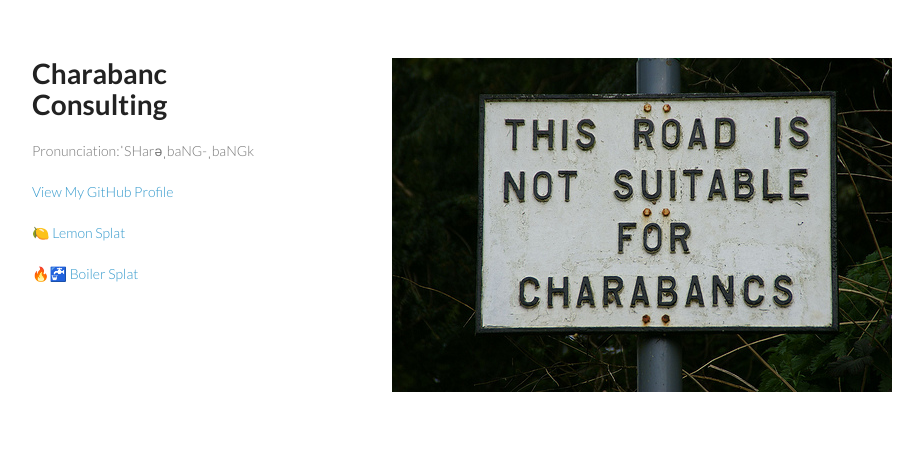
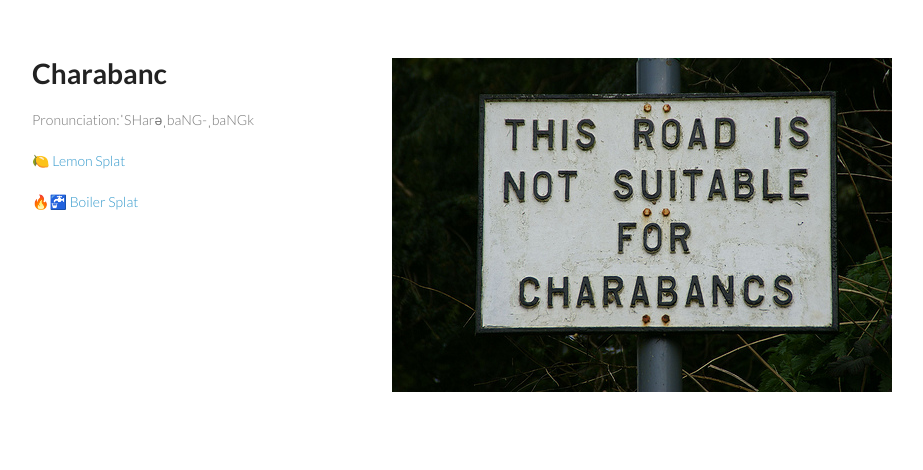
Before and after one commit to jbrook/jbrook.github.io, a plain HTML site: page index.html in a window 1280 px wide. Shown: the whole page, without its empty margins (178-1101 px from the left). Drawn offline with Linux system fonts and the light colour scheme.

Commit message:
Update index.html

```diff
--- a/index.html
+++ b/index.html
@@ -15,9 +15,8 @@
   <body>
     <div class="wrapper">
       <header>
-        <h1>Charabanc Consulting</h1>
+        <h1>Charabanc</h1>
         <p>Pronunciation:ˈSHarəˌbaNG-ˌbaNGk</p>
-        <p class="view"><a href="https://github.com/jbrook">View My GitHub Profile</a></p>
         <p class="view"><a href="https://storage.googleapis.com/site.charabanc.nl/lemon-splat/index.html">🍋 Lemon Splat</a></p>
         <p class="view"><a href="https://storage.googleapis.com/site.charabanc.nl/boiler-cupboard-20261125-fd1aa4/index.html">🔥🚰 Boiler Splat</a></p>
       </header>
```
